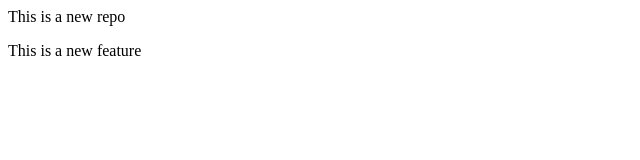
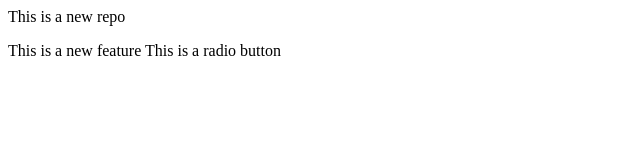
Before and after one commit to SharifGitRepo/LocalRepo, a plain HTML site: page index.html in a window 1280 px wide. Shown: the whole page, without its empty margins (0-640 px from the left). Drawn offline with Linux system fonts and the light colour scheme.

Commit message:
this is for radio button

```diff
--- a/index.html
+++ b/index.html
@@ -1,2 +1,2 @@
 <p>This is a new repo</p>
-<p>This is a new feature</p>
+<p>This is a new feature This is a radio button</p>
```
